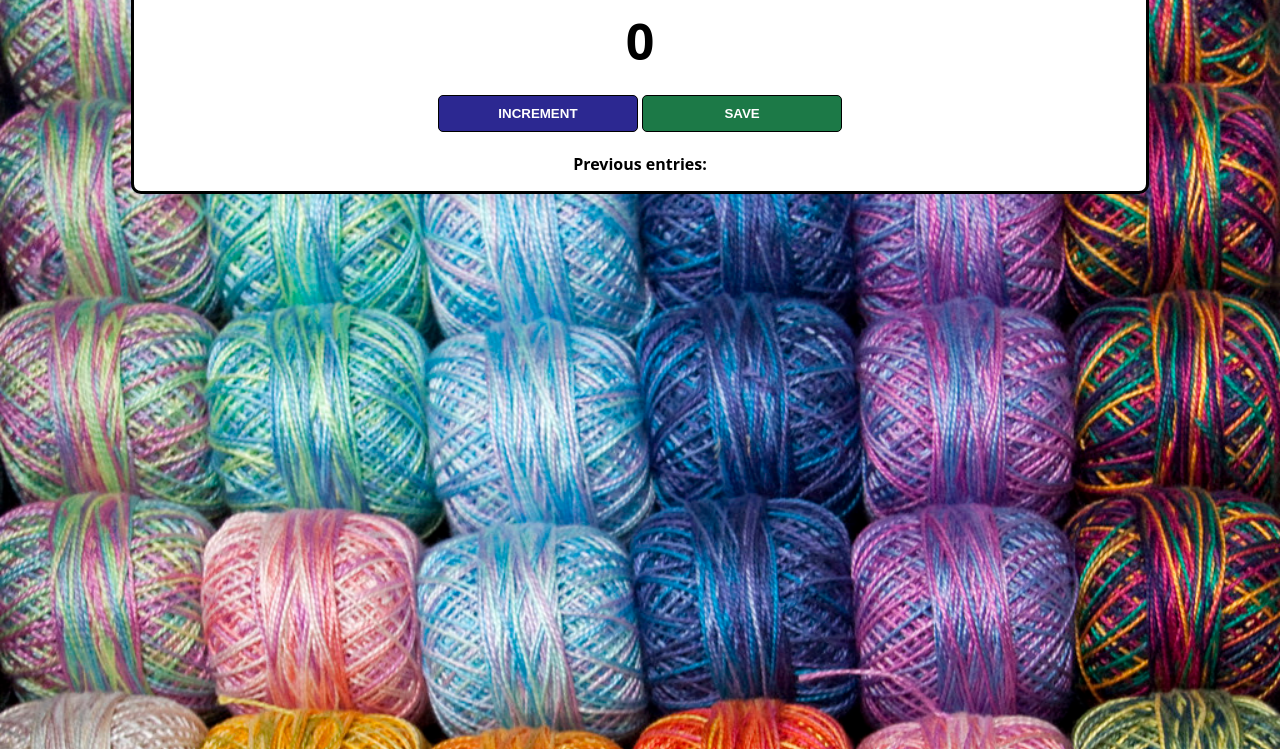
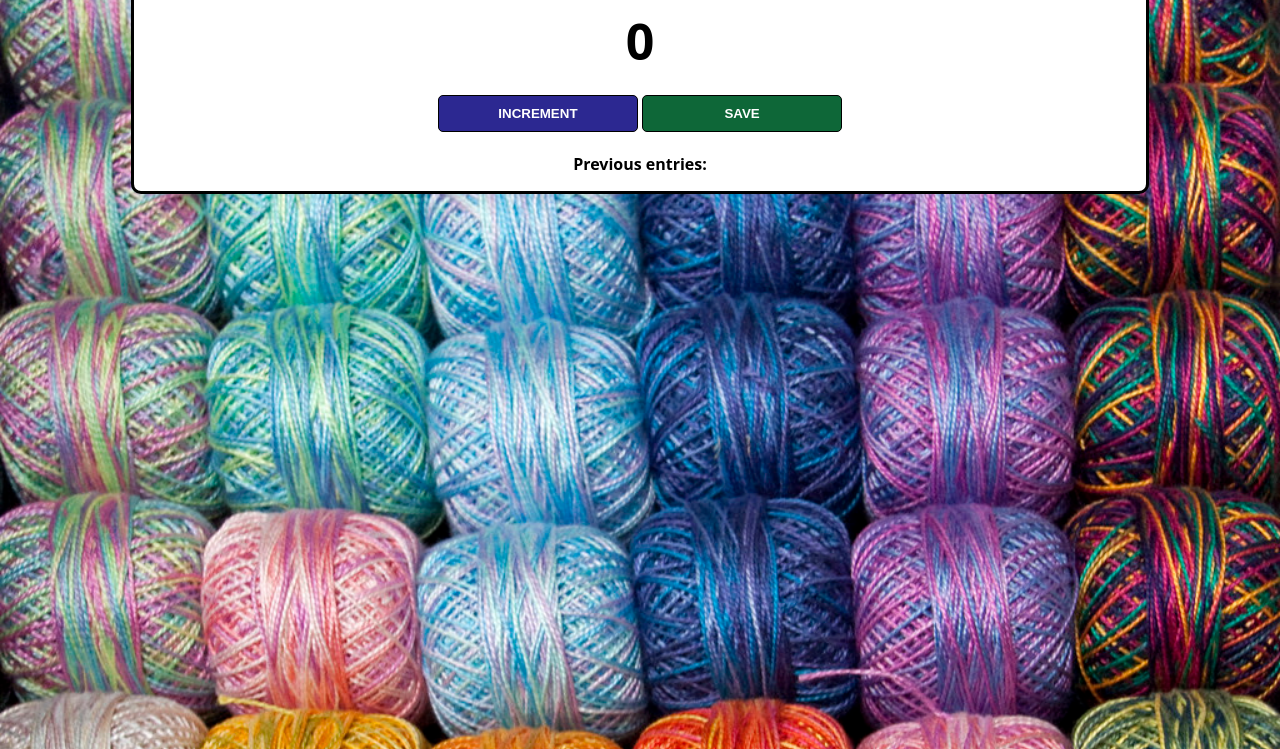
Before and after one commit to GiorgosTheodorakopoulos/Web-Development, a plain HTML site: page Counter App JavaScript/index.html in a window 1280 px wide. Shown: the part 67-816 px from the top of the page. Drawn offline with Linux system fonts and the light colour scheme.

Commit message:
updated color

```diff
--- a/Counter App JavaScript/index.css
+++ b/Counter App JavaScript/index.css
@@ -41,7 +41,7 @@ button {
 }
 
 #save-btn {
-    background: #1C7947;
+    background: #0e6738;
 }
 
 #save-el {
```
